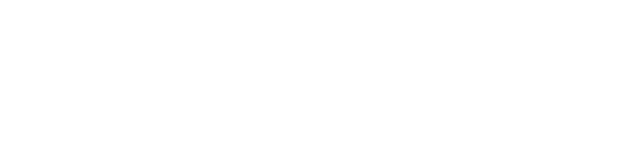
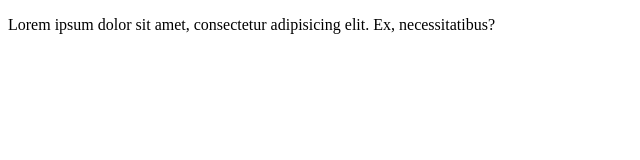
Before and after one commit to jacobusantens/Git_test, a plain HTML site: page index.html in a window 1280 px wide. Shown: the whole page, without its empty margins (0-640 px from the left). Drawn offline with Linux system fonts and the light colour scheme.

Commit message:
Lorem added

```diff
--- a/index.html
+++ b/index.html
@@ -6,6 +6,6 @@
     <title>Document</title>
 </head>
 <body>
-
+    <p>Lorem ipsum dolor sit amet, consectetur adipisicing elit. Ex, necessitatibus?</p>
 </body>
 </html>
```
